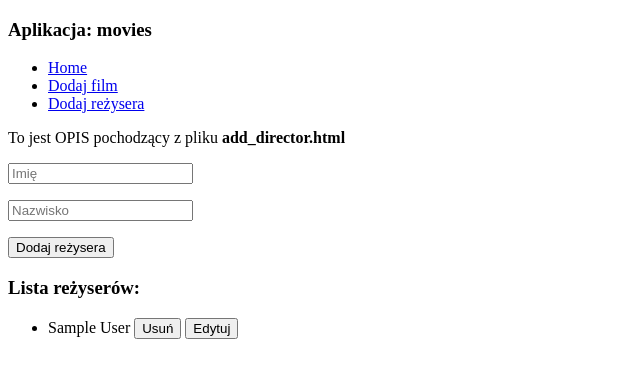
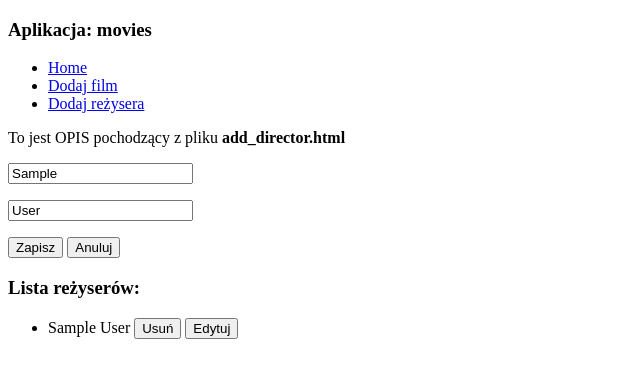
Before and after one commit to zielony0502/bookshelfw41, a Django app: template movies/templates/movies/add_director.html in a window 1280 px wide. Shown: the top 378 px of the page, without its empty margins (0-640 px from the left). Run offline with Django 5.2, Linux system fonts and the light colour scheme; the template is opened without the code that fills it: values that come from a table or form of the project are taken from there, others are empty; tables that the repository leaves empty hold one stand-in row (values such as "Sample post").

Commit message:
refactoring plikow html

```diff
--- a/movies/templates/movies/add_director.html
+++ b/movies/templates/movies/add_director.html
@@ -5,14 +5,7 @@
 {% endblock %}
 
 {% block zawartosc %}
-    <div>
-        <form method="POST">
-            {% csrf_token %}
-            <p><input type="text" name="first_name" placeholder="Imię"></p>
-            <p><input type="text" name="last_name" placeholder="Nazwisko"></p>
-            <p><input type="submit" value="Dodaj reżysera"></p>
-        </form>
-    </div>
+    {% include 'movies/director_fields.html' %}
     <div>
         <h3>Lista reżyserów:</h3>
         <ul>
--- /dev/null
+++ b/movies/templates/movies/director_fields.html
@@ -0,0 +1,9 @@
+<div>
+    <form method="POST">
+        {% csrf_token %}
+            <p><input type="text" name="first_name" value="{{ director.first_name }}" placeholder="Imię"></p>
+            <p><input type="text" name="last_name" value="{{ director.last_name }}" placeholder="Nazwisko"></p>
+            <input type="submit" name="choice" value="Zapisz">
+            <input type="submit" name="choice" value="Anuluj">
+    </form>
+</div>
--- /dev/null
+++ b/movies/templates/movies/director_links.html
@@ -0,0 +1,5 @@
+<ul>
+    <li><a href="/">Home</a></li>
+    <li><a href="{% url 'dodaj_film' %}">Dodaj film</a></li>
+    <li><a href="{% url 'dodaj_rezysera' %}">Dodaj reżysera</a></li>
+</ul>
--- a/templates/base.html
+++ b/templates/base.html
@@ -7,11 +7,7 @@
 <body>
     <div>
         <h3>Aplikacja: movies</h3>
-        <ul>
-            <li><a href="/">Home</a></li>
-            <li><a href="{% url 'dodaj_film' %}">Dodaj film</a></li>
-            <li><a href="{% url 'dodaj_rezysera' %}">Dodaj reżysera</a></li>
-        </ul>
+        {% include 'movies/director_links.html' %}
     </div>
     <div>
         {% block opis %}
```
Also changed, not shown: movies/templates/movies/update_director.html (+1 -7 lines), 1 other file.
